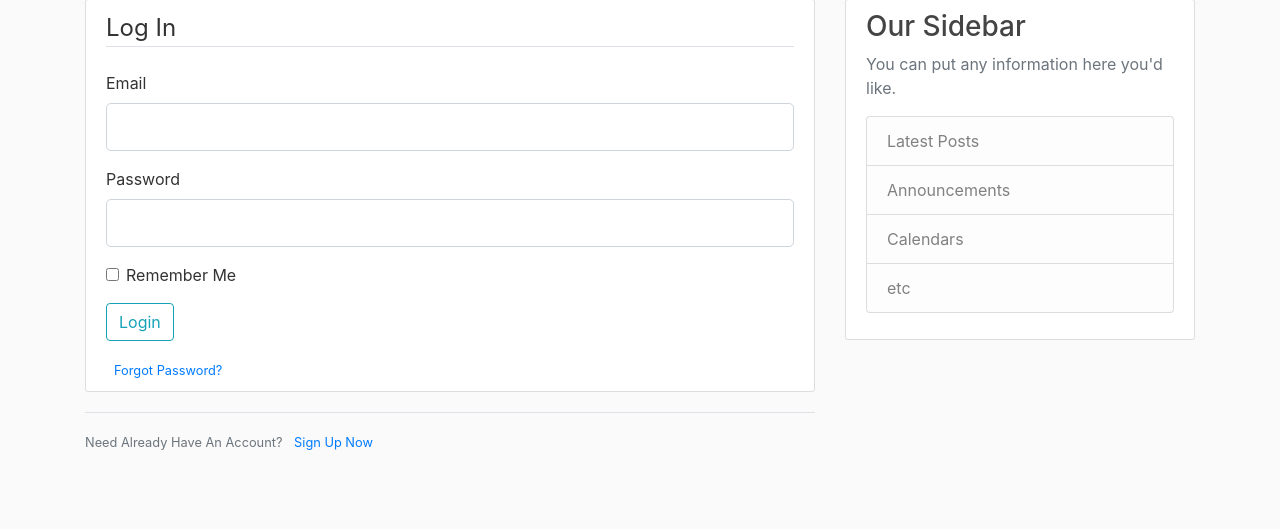
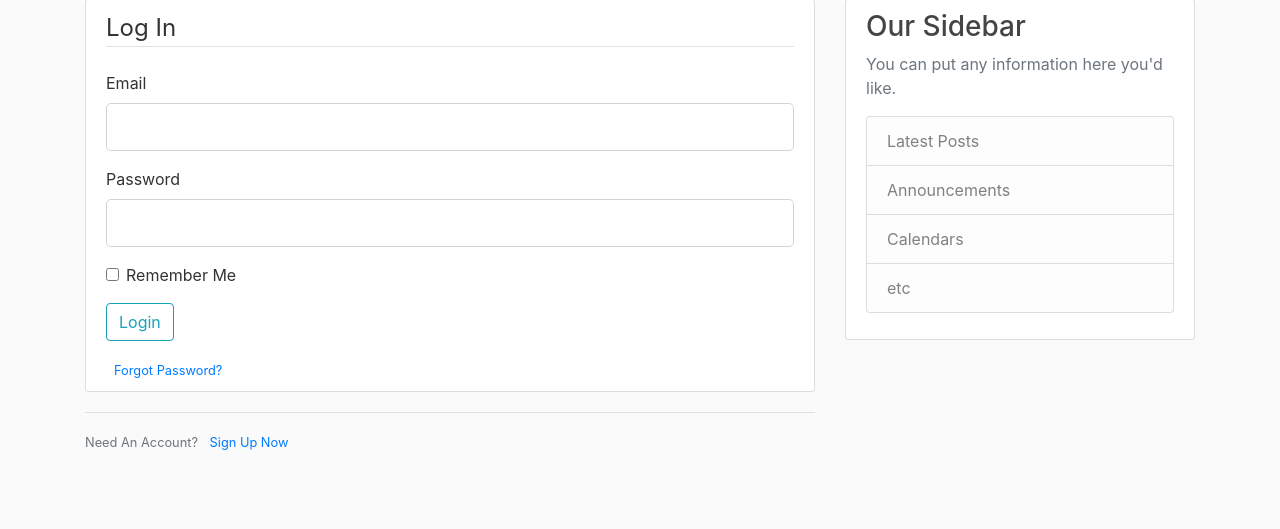
Before and after one commit to MapleWork/Python, a Flask app: page /login in a window 1280 px wide. Shown: the part 81-610 px from the top of the page. Run offline with Flask 2, Linux system fonts and the light colour scheme; some libraries are stand-ins or nearby versions.

Commit message:
Update login.html

```diff
--- a/Flask/Flask Test 01/templates/login.html
+++ b/Flask/Flask Test 01/templates/login.html
@@ -1,10 +1,11 @@
 {% extends "layout.html" %}
 {% block content %}
-        <div class="content-section">
+    <div class = "content-section">
         <form method="POST" action="">
             {{ form.hidden_tag() }}
             <fieldset class="form-group">
                 <legend class="border-bottom mb-4">Log In</legend>
+
                 <div class="form-group">
                     {{ form.email.label(class="form-control-label") }}
                     {% if form.email.errors %}
@@ -46,7 +47,7 @@
     </div>
     <div class="border-top pt-3">
         <small class="text-muted">
-                Need Already Have An Account? <a class="ml-2" href="{{ url_for('register') }}">Sign Up Now</a>
+            Need An Account? <a class="ml-2" href="{{ url_for('register') }}">Sign Up Now</a>
         </small>
     </div>
 {% endblock content %}
```
Lines whose indentation alone changed are shown as unchanged.
